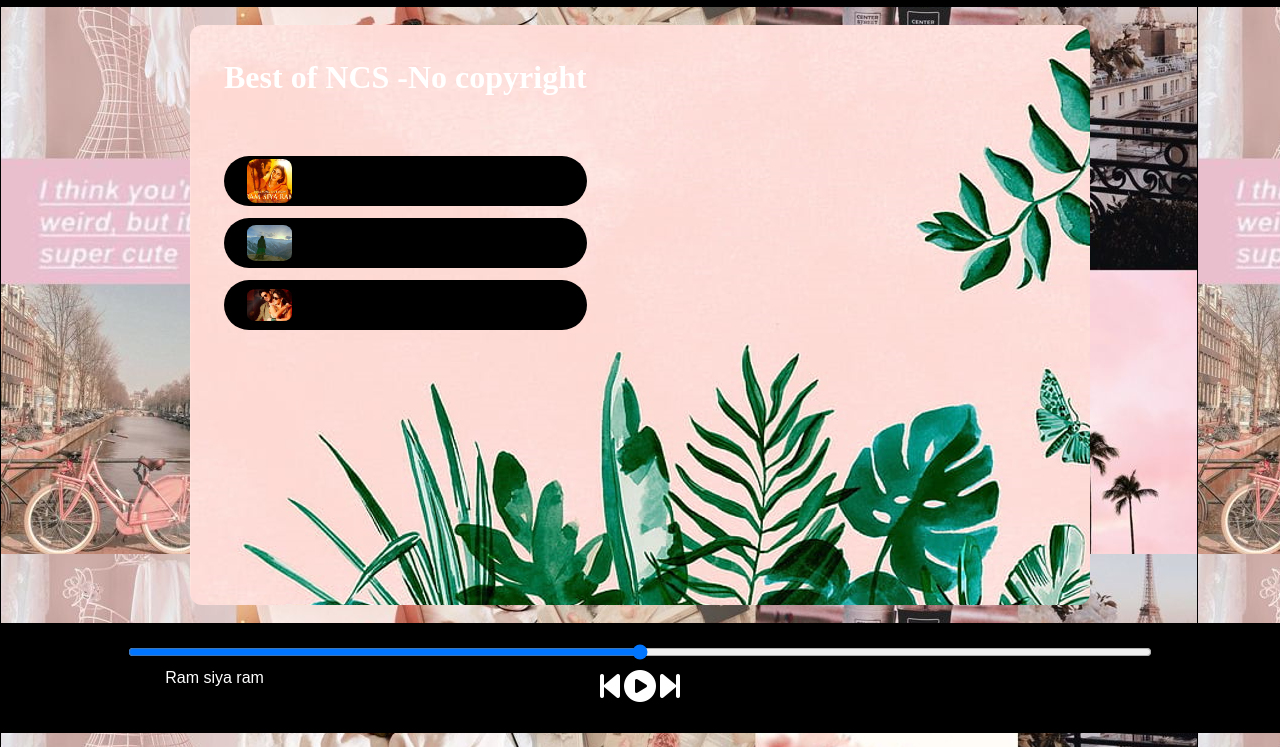
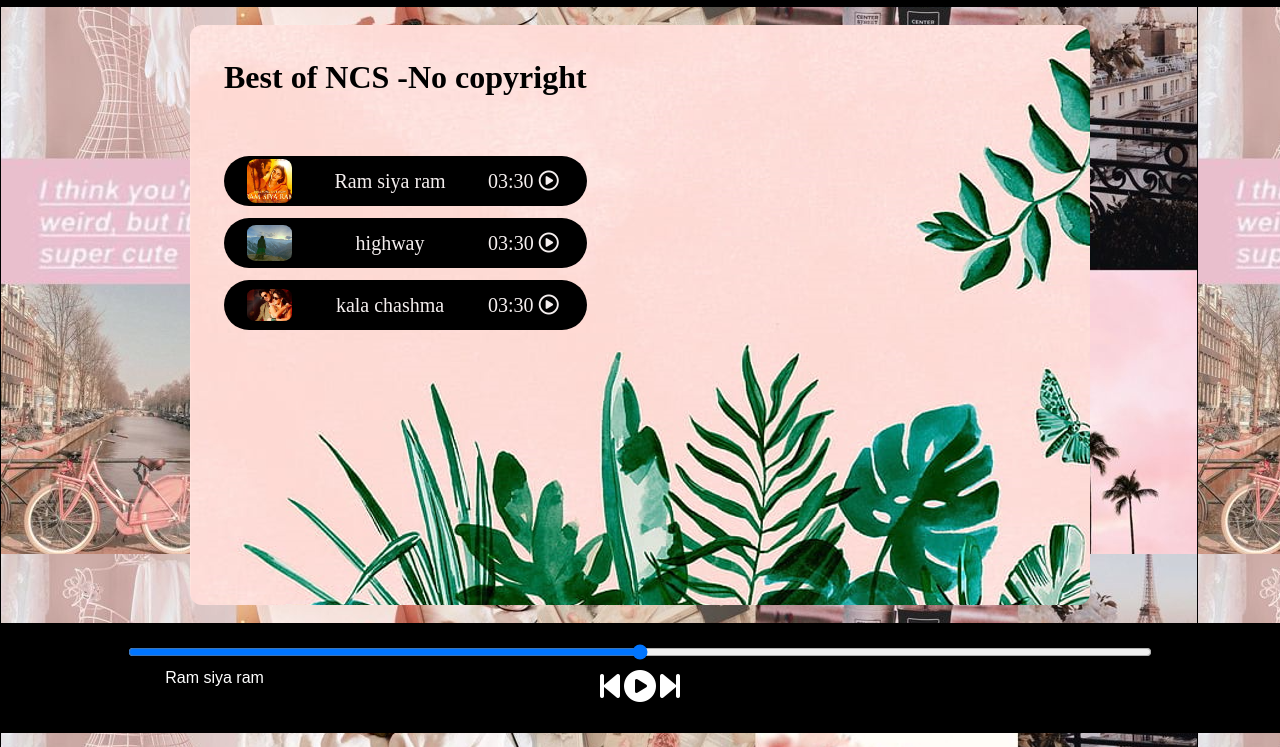
Before and after one commit to vasundharaaher/spotify-clone, a plain HTML site: page index.html in a window 1280 px wide. Shown: the part 53-800 px from the top of the page. Drawn offline with Linux system fonts and the light colour scheme.

Commit message:
Update style.css

```diff
--- a/style.css
+++ b/style.css
@@ -79,7 +79,7 @@ nav ul li{
     display: flex;
     height: 50px;
     background-color: black;
-    color: black;
+    color:rgb(245, 239, 239);
     font-size: 20px;
     margin: 12px 0;
     justify-content: space-between;
@@ -110,3 +110,6 @@ nav ul li{
    opacity: 0;
    transition: opacity 0.8s ease-in;
 }
+h1{
+    color: black;
+}
```
